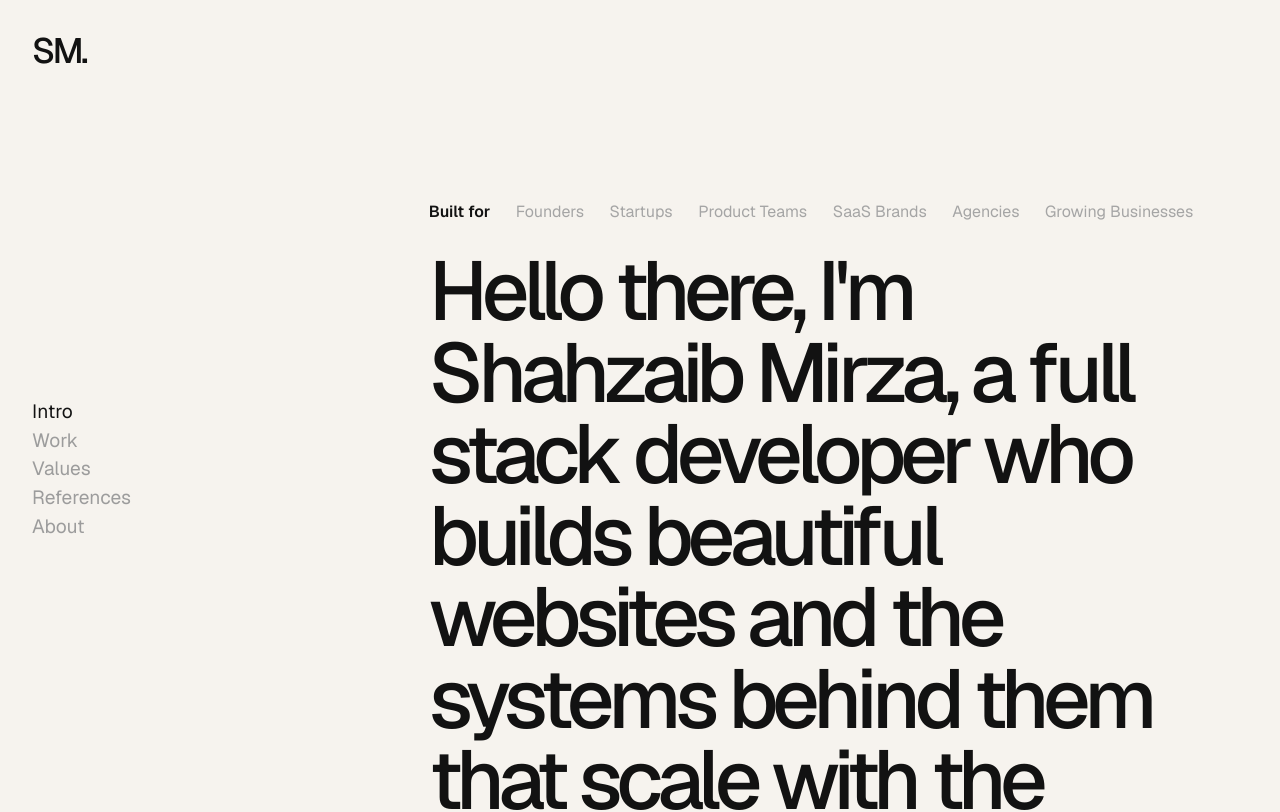
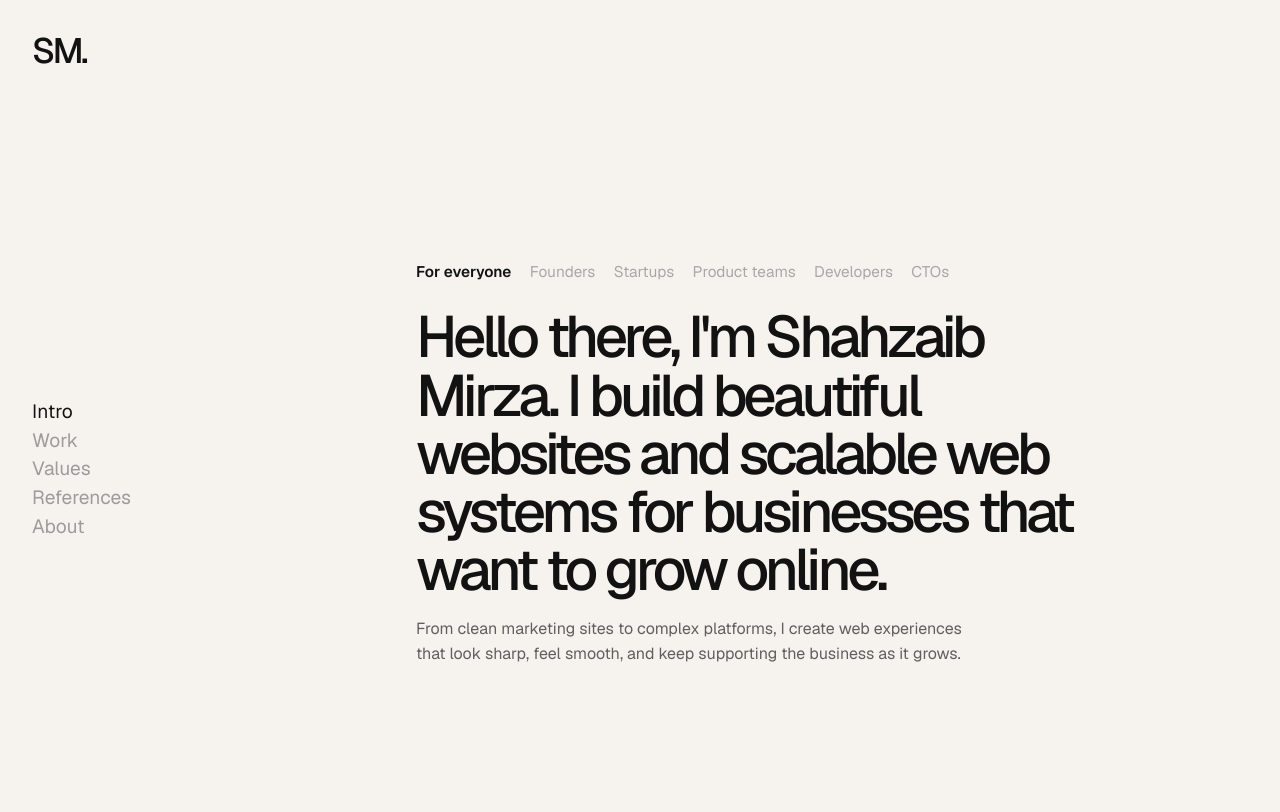
Before and after one commit to szaib-dev/personal-portfolio, a Next.js app: page / in a window 1280 px wide. Shown: the top 812 px of the page. Built offline with nearby package versions, Linux system fonts and the light colour scheme.

Commit message:
Refine hero audience switching and fit

```diff
--- a/src/app/page.js
+++ b/src/app/page.js
@@ -1,22 +1,70 @@
 "use client";
 
-import { useEffect, useRef } from "react";
+import { useEffect, useRef, useState } from "react";
 import { gsap } from "gsap";
 import styles from "./page.module.css";
 
-const audience = [
-  "Founders",
-  "Startups",
-  "Product Teams",
-  "SaaS Brands",
-  "Agencies",
-  "Growing Businesses",
+const audienceProfiles = [
+  {
+    id: "everyone",
+    label: "For everyone",
+    headline:
+      "Hello there, I'm Shahzaib Mirza. I build beautiful websites and scalable web systems for businesses that want to grow online.",
+    summary:
+      "From clean marketing sites to complex platforms, I create web experiences that look sharp, feel smooth, and keep supporting the business as it grows.",
+  },
+  {
+    id: "founders",
+    label: "Founders",
+    headline:
+      "I help founders turn ideas into polished products with websites that earn trust and systems that stay reliable as traction builds.",
+    summary:
+      "You get a developer who can shape the frontend experience, build the backend foundation, and think beyond launch into long-term scale.",
+  },
+  {
+    id: "startups",
+    label: "Startups",
+    headline:
+      "I build startup-ready products that move fast at the beginning without becoming messy when the product, team, and users expand.",
+    summary:
+      "My focus is shipping quickly, keeping the UX clean, and setting up architecture that can support iterations, deployments, and future complexity.",
+  },
+  {
+    id: "product-teams",
+    label: "Product teams",
+    headline:
+      "I partner with product teams to build fast, clear, and reliable web experiences that connect strong UI with production-ready systems.",
+    summary:
+      "That means thoughtful frontend execution, dependable APIs, and features implemented with performance, maintainability, and scale in mind.",
+  },
+  {
+    id: "developers",
+    label: "Developers",
+    headline:
+      "I build with Next.js, React, Node.js, Express, and TypeScript, creating maintainable applications with clean UI, solid architecture, and smooth deployments.",
+    summary:
+      "My experience includes multi-tenant systems, modular backend design, scalable app structure, and shipping features without letting the codebase drift.",
+  },
+  {
+    id: "ctos",
+    label: "CTOs",
+    headline:
+      "I engineer web platforms with scalable architecture, multi-tenancy patterns, and delivery workflows that support growth without compromising product quality.",
+    summary:
+      "I can contribute across the stack, from frontend craftsmanship to backend services, deployment pipelines, and the decisions that keep systems maintainable.",
+  },
 ];
 
 const sections = ["Intro", "Work", "Values", "References", "About"];
 
 export default function Home() {
+  const [activeAudience, setActiveAudience] = useState(audienceProfiles[0].id);
   const heroRef = useRef(null);
+  const copyRef = useRef(null);
+
+  const activeProfile =
+    audienceProfiles.find((profile) => profile.id === activeAudience) ??
+    audienceProfiles[0];
 
   useEffect(() => {
     const ctx = gsap.context(() => {
@@ -24,20 +72,44 @@ export default function Home() {
         "[data-hero-item]",
         {
           opacity: 0,
-          y: 24,
+          y: 18,
         },
         {
           opacity: 1,
           y: 0,
-          duration: 0.55,
+          duration: 0.45,
           ease: "power3.out",
-          stagger: 0.08,
+          stagger: 0.07,
         }
       );
     }, heroRef);
 
     return () => ctx.revert();
   }, []);
+
+  useEffect(() => {
+    if (!copyRef.current) {
+      return;
+    }
+
+    const elements = copyRef.current.querySelectorAll("[data-copy-item]");
+
+    gsap.fromTo(
+      elements,
+      {
+        opacity: 0,
+        y: 14,
+      },
+      {
+        opacity: 1,
+        y: 0,
+        duration: 0.32,
+        ease: "power2.out",
+        stagger: 0.04,
+        overwrite: "auto",
+      }
+    );
+  }, [activeAudience]);
 
   return (
     <main className={styles.page} ref={heroRef}>
@@ -59,27 +131,33 @@ export default function Home() {
 
       <section className={styles.hero} id="intro">
         <div className={styles.audienceRow} data-hero-item>
-          <span className={styles.audienceLabel}>Built for</span>
-          <div className={styles.audienceList}>
-            {audience.map((item) => (
-              <span key={item} className={styles.audienceItem}>
-                {item}
-              </span>
-            ))}
-          </div>
+          {audienceProfiles.map((profile) => {
+            const isActive = profile.id === activeAudience;
+
+            return (
+              <button
+                key={profile.id}
+                type="button"
+                className={
+                  isActive ? styles.audienceButtonActive : styles.audienceButton
+                }
+                onClick={() => setActiveAudience(profile.id)}
+              >
+                {profile.label}
+              </button>
+            );
+          })}
         </div>
 
-        <h1 className={styles.headline} data-hero-item>
-          Hello there, I&apos;m Shahzaib Mirza, a full stack developer who
-          builds beautiful websites and the systems behind them that scale with
-          the business.
-        </h1>
+        <div className={styles.copyBlock} ref={copyRef}>
+          <h1 className={styles.headline} data-copy-item>
+            {activeProfile.headline}
+          </h1>
 
-        <p className={styles.summary} data-hero-item>
-          I design and develop polished websites, multi-tenant platforms, and
-          production-ready architectures with React, Next.js, Node.js, Express,
-          and TypeScript.
-        </p>
+          <p className={styles.summary} data-copy-item>
+            {activeProfile.summary}
+          </p>
+        </div>
       </section>
     </main>
   );
--- a/src/app/page.module.css
+++ b/src/app/page.module.css
@@ -1,9 +1,10 @@
 .page {
   position: relative;
   min-height: 100vh;
-  padding: 1.75rem 2rem 3rem;
+  padding: 1.75rem 2rem 2rem;
   background: #f6f3ee;
   color: #121212;
+  overflow: hidden;
 }
 
 .brand {
@@ -35,68 +36,87 @@
 }
 
 .hero {
-  width: min(100%, 56rem);
-  margin-left: clamp(20rem, 31vw, 34rem);
-  padding-top: clamp(8rem, 16vh, 11rem);
+  display: flex;
+  flex-direction: column;
+  justify-content: center;
+  min-height: calc(100vh - 3.75rem);
+  width: min(100%, 49rem);
+  margin-left: clamp(18rem, 30vw, 31rem);
+  padding: 3.5rem 0 0.75rem;
 }
 
 .audienceRow {
   display: flex;
   flex-wrap: wrap;
   align-items: center;
-  gap: 0.75rem 1.6rem;
-  margin-bottom: 1.75rem;
+  gap: 0.5rem 1.15rem;
+  margin-bottom: 1.6rem;
 }
 
-.audienceLabel {
-  font-size: 1rem;
-  font-weight: 600;
-  color: #121212;
+.audienceButton,
+.audienceButtonActive {
+  border: 0;
+  background: transparent;
+  padding: 0;
+  font: inherit;
+  font-size: 0.96rem;
+  line-height: 1.2;
+  cursor: pointer;
+  transition: color 0.2s ease;
 }
 
-.audienceList {
-  display: flex;
-  flex-wrap: wrap;
-  gap: 0.65rem 1.6rem;
+.audienceButton {
+  color: #a8a8a8;
 }
 
-.audienceItem {
-  font-size: 1rem;
-  color: #a5a5a5;
+.audienceButtonActive {
+  color: #121212;
+  font-weight: 600;
+}
+
+.copyBlock {
+  max-width: 43rem;
 }
 
 .headline {
-  max-width: 50rem;
-  font-size: clamp(3.8rem, 6.5vw, 5.5rem);
+  max-width: 42rem;
+  font-size: clamp(3rem, 4.55vw, 4.35rem);
   font-weight: 500;
-  line-height: 0.98;
+  line-height: 1;
   letter-spacing: -0.07em;
-  text-wrap: balance;
+  text-wrap: pretty;
 }
 
 .summary {
-  max-width: 42rem;
-  margin-top: 2rem;
-  font-size: 1.15rem;
-  line-height: 1.7;
+  max-width: 35rem;
+  margin-top: 1.15rem;
+  font-size: 1rem;
+  line-height: 1.55;
   color: #5f5f5f;
 }
 
 @media (hover: hover) and (pointer: fine) {
-  .navItem:hover {
+  .navItem:hover,
+  .audienceButton:hover {
     color: #525252;
   }
 }
 
 @media (max-width: 1100px) {
   .hero {
-    margin-left: 16rem;
+    width: min(100%, 44rem);
+    margin-left: 15rem;
+  }
+
+  .headline {
+    font-size: clamp(2.7rem, 5vw, 3.95rem);
   }
 }
 
 @media (max-width: 900px) {
   .page {
     padding: 1.5rem 1.25rem 2.5rem;
+    overflow: visible;
   }
 
   .sidebar {
@@ -106,13 +126,15 @@
   }
 
   .hero {
+    min-height: auto;
     width: 100%;
     margin-left: 0;
-    padding-top: 3rem;
+    padding-top: 2.5rem;
   }
 
   .headline {
-    font-size: clamp(3.3rem, 11vw, 4.8rem);
+    max-width: 100%;
+    font-size: clamp(2.8rem, 9vw, 4.1rem);
   }
 }
 
@@ -135,14 +157,14 @@
     margin-bottom: 1.25rem;
   }
 
-  .audienceLabel,
-  .audienceItem {
-    font-size: 0.95rem;
+  .audienceButton,
+  .audienceButtonActive {
+    font-size: 0.92rem;
   }
 
   .summary {
-    margin-top: 1.5rem;
-    font-size: 1rem;
-    line-height: 1.65;
+    margin-top: 1.2rem;
+    font-size: 0.98rem;
+    line-height: 1.58;
   }
 }
```
